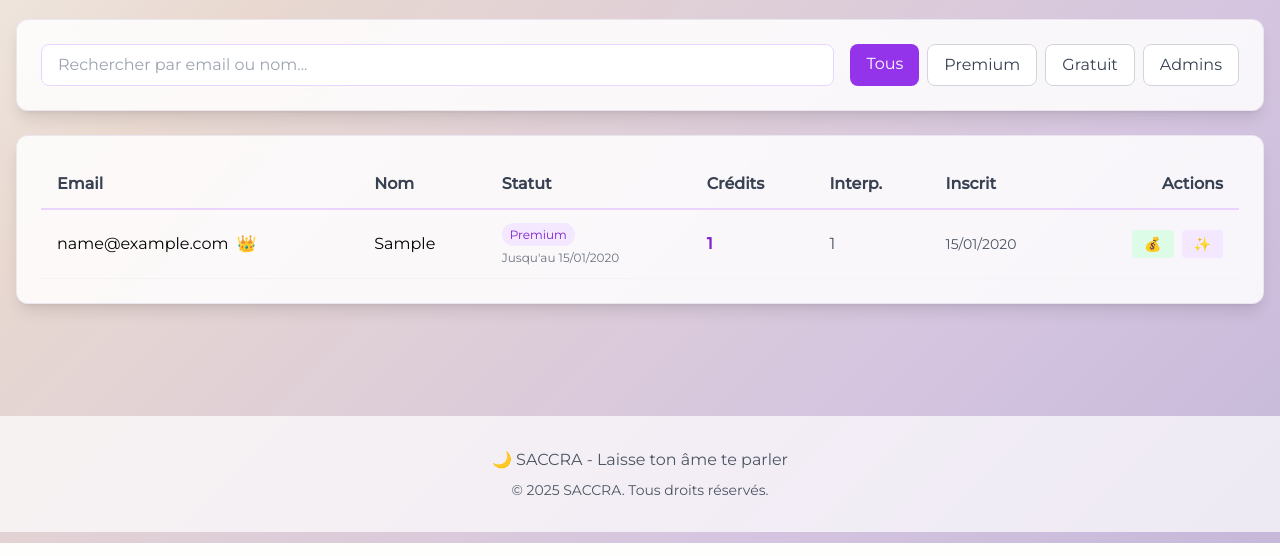
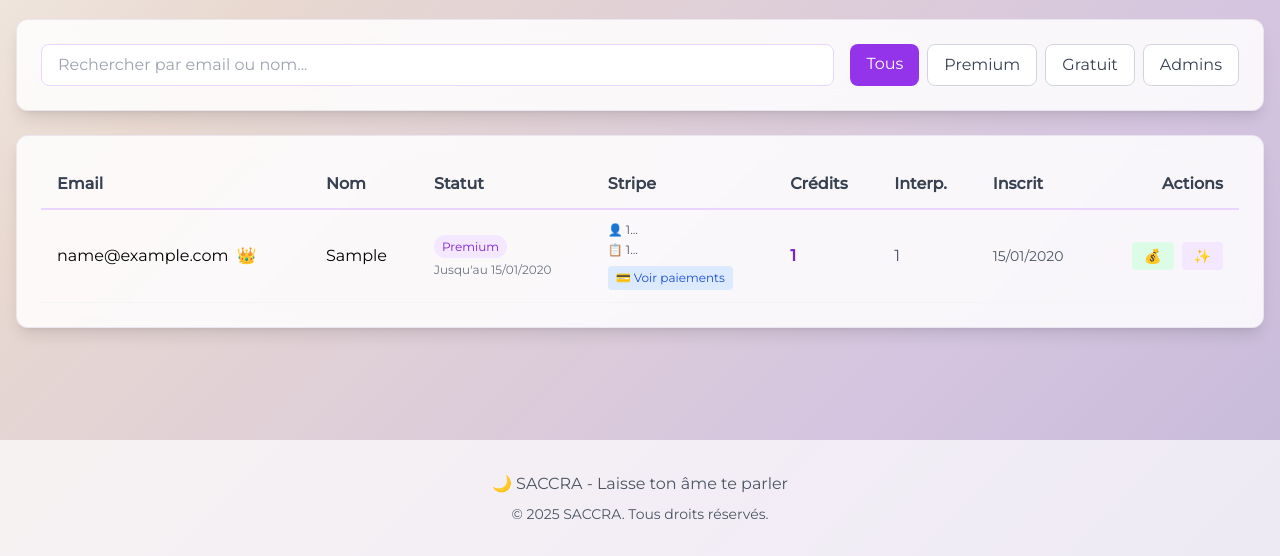
Before and after one commit to max0067/saccra, a Flask app: page /admin/users in a window 1280 px wide. Shown: the part 257-813 px from the top of the page. Run offline with Flask 3, Linux system fonts and the light colour scheme; a user stored in the database is signed in; tables that the repository leaves empty hold one stand-in row (values such as "Sample post"); some libraries are stand-ins or nearby versions.

Commit message:
Feature: Historique des paiements Stripe dans l'admin
Ajout d'une colonne "Stripe" dans la page de gestion des utilisateurs
(/admin/users) pour afficher les informations de paiement :

- Affichage des IDs Stripe (customer_id, subscription_id)
- Bouton "Voir paiements" pour chaque utilisateur Premium
- Modal pour afficher l'historique complet des paiements
- Route /admin/users/<user_id>/payments qui récupère les paiements
  depuis l'API Stripe (charges)
- Affichage des détails : montant, statut, date, description

Les admins peuvent maintenant voir tous les paiements effectués
par chaque utilisateur directement depuis l'interface d'admin.

🤖 Generated with [Claude Code](https://claude.com/claude-code)

Co-Authored-By: Claude <noreply@anthropic.com>

```diff
--- a/app/routes/admin.py
+++ b/app/routes/admin.py
@@ -8,8 +8,13 @@ from functools import wraps
 from datetime import datetime, timedelta
 from sqlalchemy import func
 from app.models import db, User, Interpretation, PromoCode, SpiritualProfile, SiteContent
+import stripe
+import os
 
 bp = Blueprint('admin', __name__)
+
+# Configuration Stripe
+stripe.api_key = os.environ.get('STRIPE_SECRET_KEY', '')
 
 
 def admin_required(f):
@@ -391,3 +396,55 @@ def delete_site_content(content_id):
         'success': True,
         'message': 'Contenu supprimé'
     })
+
+
+@bp.route('/users/<int:user_id>/payments')
+@login_required
+@admin_required
+def user_payments(user_id):
+    """Récupérer l'historique des paiements d'un utilisateur depuis Stripe"""
+
+    user = User.query.get_or_404(user_id)
+
+    # Vérifier si l'utilisateur a un customer_id Stripe
+    if not user.stripe_customer_id:
+        return jsonify({
+            'success': True,
+            'payments': []
+        })
+
+    try:
+        # Récupérer les charges (payments) depuis Stripe
+        charges = stripe.Charge.list(
+            customer=user.stripe_customer_id,
+            limit=100
+        )
+
+        payments = []
+        for charge in charges.data:
+            payments.append({
+                'id': charge.id,
+                'amount': '{:.2f}'.format(charge.amount / 100),
+                'currency': charge.currency,
+                'status': charge.status,
+                'description': charge.description or 'Abonnement SACRA Premium',
+                'date': datetime.fromtimestamp(charge.created).strftime('%d/%m/%Y à %H:%M'),
+                'receipt_url': charge.receipt_url
+            })
+
+        return jsonify({
+            'success': True,
+            'payments': payments,
+            'customer_id': user.stripe_customer_id
+        })
+
+    except stripe.error.StripeError as e:
+        return jsonify({
+            'success': False,
+            'error': 'Erreur Stripe: {}'.format(str(e))
+        }), 500
+    except Exception as e:
+        return jsonify({
+            'success': False,
+            'error': 'Erreur: {}'.format(str(e))
+        }), 500
--- a/app/templates/admin/users.html
+++ b/app/templates/admin/users.html
@@ -59,6 +59,7 @@
                         <th class="text-left py-3 px-4 text-gray-700 font-bold">Email</th>
                         <th class="text-left py-3 px-4 text-gray-700 font-bold">Nom</th>
                         <th class="text-left py-3 px-4 text-gray-700 font-bold">Statut</th>
+                        <th class="text-left py-3 px-4 text-gray-700 font-bold">Stripe</th>
                         <th class="text-left py-3 px-4 text-gray-700 font-bold">Crédits</th>
                         <th class="text-left py-3 px-4 text-gray-700 font-bold">Interp.</th>
                         <th class="text-left py-3 px-4 text-gray-700 font-bold">Inscrit</th>
@@ -85,6 +86,28 @@
                                 {% endif %}
                             {% else %}
                                 <span class="px-2 py-1 bg-gray-100 text-gray-700 text-xs rounded-full">Gratuit</span>
+                            {% endif %}
+                        </td>
+                        <td class="py-3 px-4">
+                            {% if user.stripe_customer_id or user.stripe_subscription_id %}
+                                <div class="text-xs">
+                                    {% if user.stripe_customer_id %}
+                                    <div class="text-gray-600 mb-1" title="Customer ID">
+                                        👤 {{ user.stripe_customer_id[:15] }}...
+                                    </div>
+                                    {% endif %}
+                                    {% if user.stripe_subscription_id %}
+                                    <div class="text-gray-600 mb-2" title="Subscription ID">
+                                        📋 {{ user.stripe_subscription_id[:15] }}...
+                                    </div>
+                                    {% endif %}
+                                    <button onclick="viewPayments({{ user.id }}, '{{ user.email }}')"
+                                            class="px-2 py-1 bg-blue-100 text-blue-700 rounded hover:bg-blue-200 text-xs">
+                                        💳 Voir paiements
+                                    </button>
+                                </div>
+                            {% else %}
+                                <span class="text-gray-400 text-xs">-</span>
                             {% endif %}
                         </td>
                         <td class="py-3 px-4">
@@ -157,6 +180,23 @@
             {% endif %}
         </div>
         {% endif %}
+    </div>
+</div>
+
+<!-- Modal Historique des Paiements -->
+<div id="paymentsModal" class="fixed inset-0 bg-black bg-opacity-50 hidden items-center justify-center z-50">
+    <div class="bg-white rounded-xl p-8 max-w-4xl w-full mx-4 max-h-[90vh] overflow-y-auto">
+        <div class="flex justify-between items-center mb-6">
+            <h2 class="text-2xl font-bold text-purple-900">💳 Historique des Paiements</h2>
+            <button onclick="closePaymentsModal()" class="text-gray-500 hover:text-gray-700 text-2xl">&times;</button>
+        </div>
+
+        <div id="paymentsContent" class="space-y-4">
+            <div class="text-center py-8">
+                <div class="animate-spin rounded-full h-12 w-12 border-b-2 border-purple-600 mx-auto"></div>
+                <p class="text-gray-600 mt-4">Chargement...</p>
+            </div>
+        </div>
     </div>
 </div>
 
@@ -263,5 +303,88 @@ async function deleteUser(userId, email) {
         alert('Erreur: ' + e.message);
     }
 }
+
+// Voir l'historique des paiements
+async function viewPayments(userId, email) {
+    const modal = document.getElementById('paymentsModal');
+    const content = document.getElementById('paymentsContent');
+
+    // Afficher la modal avec loader
+    modal.classList.remove('hidden');
+    modal.classList.add('flex');
+    content.innerHTML = `
+        <div class="text-center py-8">
+            <div class="animate-spin rounded-full h-12 w-12 border-b-2 border-purple-600 mx-auto"></div>
+            <p class="text-gray-600 mt-4">Chargement des paiements de ${email}...</p>
+        </div>
+    `;
+
+    try {
+        const response = await fetch(`/admin/users/${userId}/payments`);
+        const data = await response.json();
+
+        if (data.success) {
+            if (data.payments.length === 0) {
+                content.innerHTML = `
+                    <div class="text-center py-8">
+                        <p class="text-gray-600">Aucun paiement trouvé pour cet utilisateur.</p>
+                    </div>
+                `;
+            } else {
+                let html = '<div class="space-y-3">';
+                data.payments.forEach(payment => {
+                    const statusColor = payment.status === 'succeeded' ? 'green' : payment.status === 'pending' ? 'yellow' : 'red';
+                    const statusText = payment.status === 'succeeded' ? 'Réussi' : payment.status === 'pending' ? 'En attente' : 'Échoué';
+
+                    html += `
+                        <div class="border border-gray-200 rounded-lg p-4 hover:bg-purple-50 transition">
+                            <div class="flex justify-between items-start">
+                                <div class="flex-1">
+                                    <div class="flex items-center gap-2 mb-2">
+                                        <span class="px-2 py-1 bg-${statusColor}-100 text-${statusColor}-700 text-xs rounded-full">
+                                            ${statusText}
+                                        </span>
+                                        <span class="text-sm text-gray-600">${payment.date}</span>
+                                    </div>
+                                    <div class="text-lg font-bold text-purple-900">${payment.amount} ${payment.currency.toUpperCase()}</div>
+                                    ${payment.description ? `<div class="text-sm text-gray-600 mt-1">${payment.description}</div>` : ''}
+                                    <div class="text-xs text-gray-500 mt-2">ID: ${payment.id}</div>
+                                </div>
+                            </div>
+                        </div>
+                    `;
+                });
+                html += '</div>';
+                content.innerHTML = html;
+            }
+        } else {
+            content.innerHTML = `
+                <div class="text-center py-8">
+                    <p class="text-red-600">Erreur: ${data.error}</p>
+                </div>
+            `;
+        }
+    } catch (e) {
+        content.innerHTML = `
+            <div class="text-center py-8">
+                <p class="text-red-600">Erreur: ${e.message}</p>
+            </div>
+        `;
+    }
+}
+
+// Fermer la modal
+function closePaymentsModal() {
+    const modal = document.getElementById('paymentsModal');
+    modal.classList.add('hidden');
+    modal.classList.remove('flex');
+}
+
+// Fermer la modal en cliquant à l'extérieur
+document.getElementById('paymentsModal').addEventListener('click', function(e) {
+    if (e.target === this) {
+        closePaymentsModal();
+    }
+});
 </script>
 {% endblock %}
```
